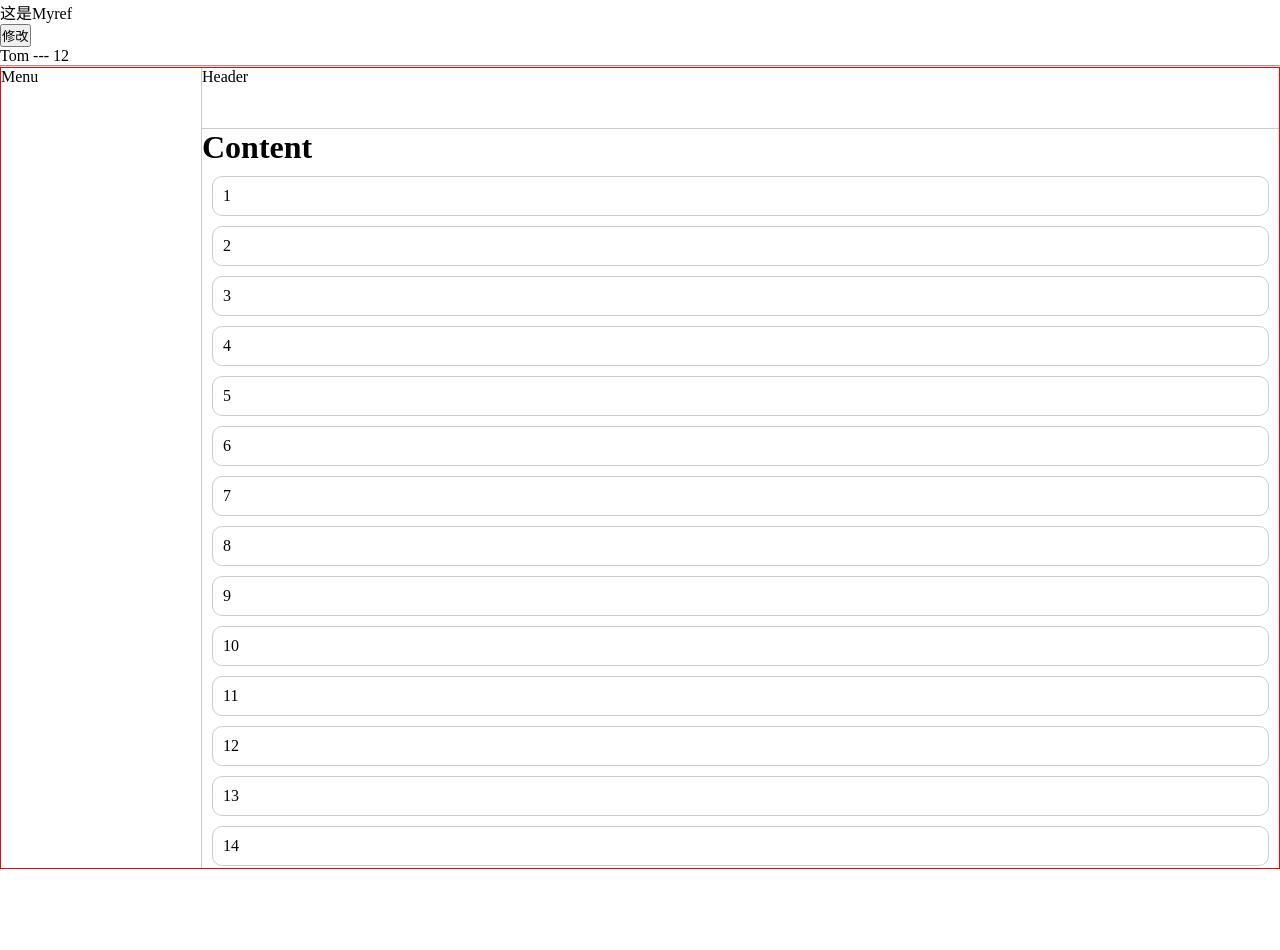
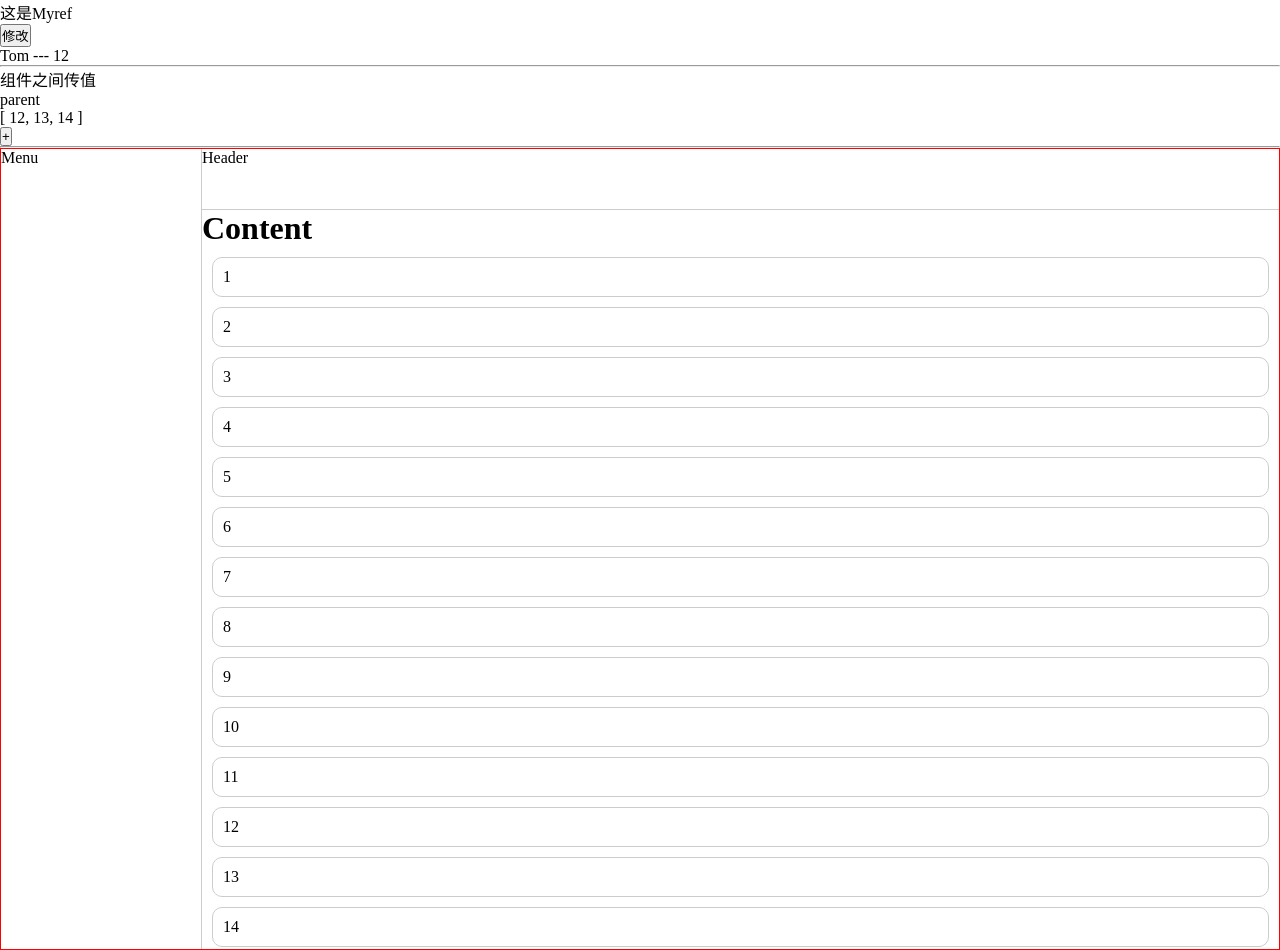
Before and after one commit to Ankera/lego, a Vue app: page /docs in a window 1280 px wide. Before the commit the page ends 869 px from the top, so only its background shows below. Built offline with nearby package versions, Linux system fonts and the light colour scheme.

Commit message:
feat: 组件之间传值

```diff
--- /dev/null
+++ b/src/docs/chuan_zhi/Test01.vue
@@ -0,0 +1,47 @@
+<!-- 作者: 余亚勇 -->
+<!-- 创建时间: 2023-08-28 23:27:30 -->
+<!-- 模块主要作用:  -->
+
+<template>
+  <div>
+    <div>{{ title }}</div>
+    <div>{{ num }}</div>
+    <button @click="send">+</button>
+  </div>
+</template>
+
+<script setup lang="ts">
+import { defineProps, withDefaults, defineEmits, defineExpose } from "vue";
+
+interface DProps {
+  title: string;
+  num: number[];
+}
+
+const props = withDefaults(defineProps<DProps>(), {
+  // 给默认值
+  title: "zs",
+  num: () => [12, 13, 14], // 复杂数据类型使用函数方式
+});
+
+console.log("props===", props);
+
+interface EmitProps {
+  (e: "on-item-click", num: number, name: string): void;
+}
+
+const emit = defineEmits<EmitProps>();
+
+const send = () => {
+  emit("on-item-click", 1, "aaa");
+};
+
+defineExpose({
+  name1: "这是暴露的属性",
+  open: () => {
+    console.log('open')
+  }
+});
+</script>
+
+<style scoped></style>
--- a/src/docs/index.vue
+++ b/src/docs/index.vue
@@ -5,16 +5,20 @@
 <template>
   <div>{{ obj }}</div>
   <button @click="updateParams">修改</button>
-  <div>{{name}} --- {{age}}</div>
-  <hr>
+  <div>{{ name }} --- {{ age }}</div>
+  <hr />
+  <div>组件之间传值</div>
+  <CZTest01 ref="ts01Ref" :title="'parent'" @onItemClick="onItemClick" />
+  <hr />
   <Computed />
   <BemIndex />
 </template>
 
 <script setup lang="ts">
-import { ref, reactive, customRef, toRef } from "vue";
-import Computed from './computed.vue'
-import BemIndex from './bem/index.vue'
+import { ref, reactive, customRef, toRef, onMounted } from "vue";
+import Computed from "./computed.vue";
+import BemIndex from "./bem/index.vue";
+import CZTest01 from "./chuan_zhi/Test01.vue";
 
 function MyRef<T>(value: T) {
   let timer: any;
@@ -48,16 +52,31 @@ const updateParams = () => {
 };
 
 const toRefs = <T extends object>(object: T) => {
-  const map: any= {};
+  const map: any = {};
   for (const key in object) {
     map[key] = toRef(object, key);
   }
   return map;
 };
 
-const man = reactive({name: "Tom", age: 12})
+const man = reactive({ name: "Tom", age: 12 });
 
 const { name, age } = toRefs(man);
+
+const onItemClick = (a: any, b: any) => {
+  console.log("aa", a, b);
+};
+
+interface Ts01RefProps {
+  name1: string;
+  open: Function;
+}
+
+const ts01Ref = ref<Ts01RefProps>();
+
+onMounted(() => {
+  console.log(1122, ts01Ref.value?.name1)
+});
 </script>
 
 <style scoped></style>
```
Also changed, not shown: src/docs/README.md.
